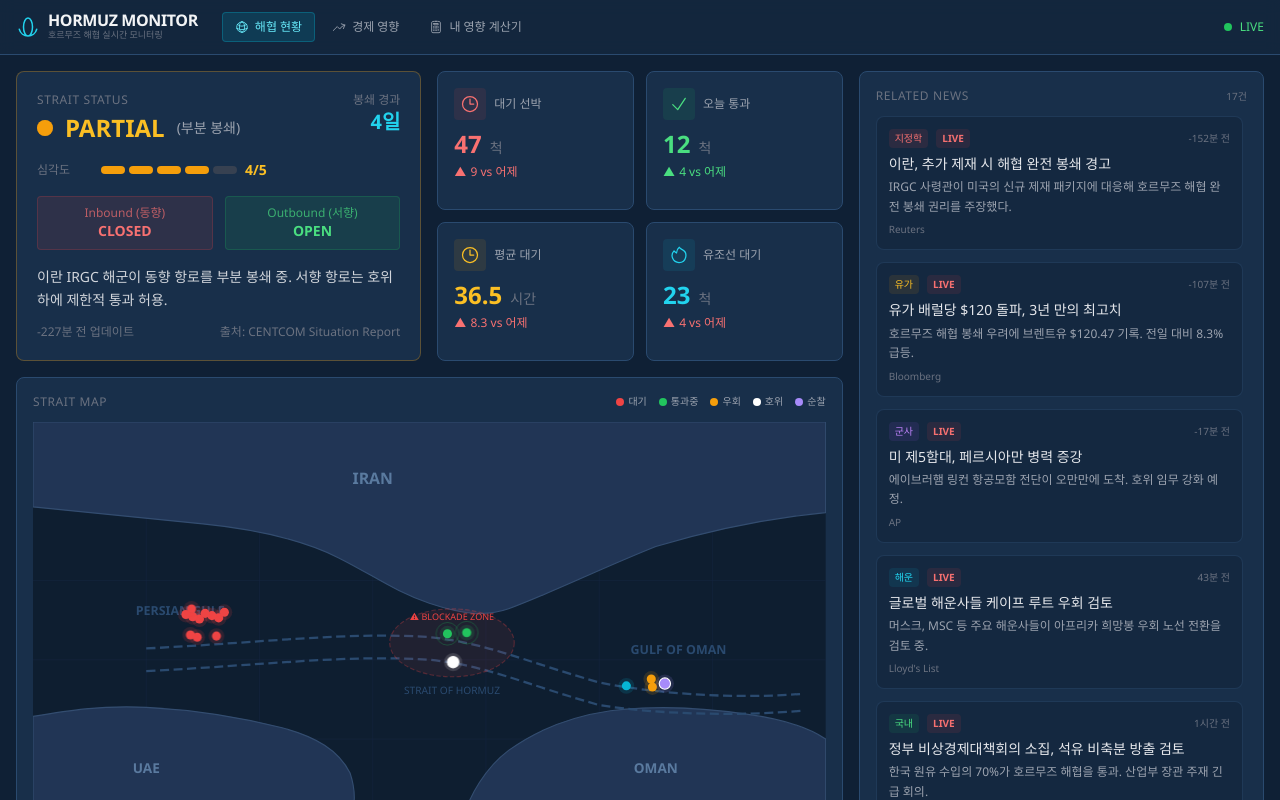
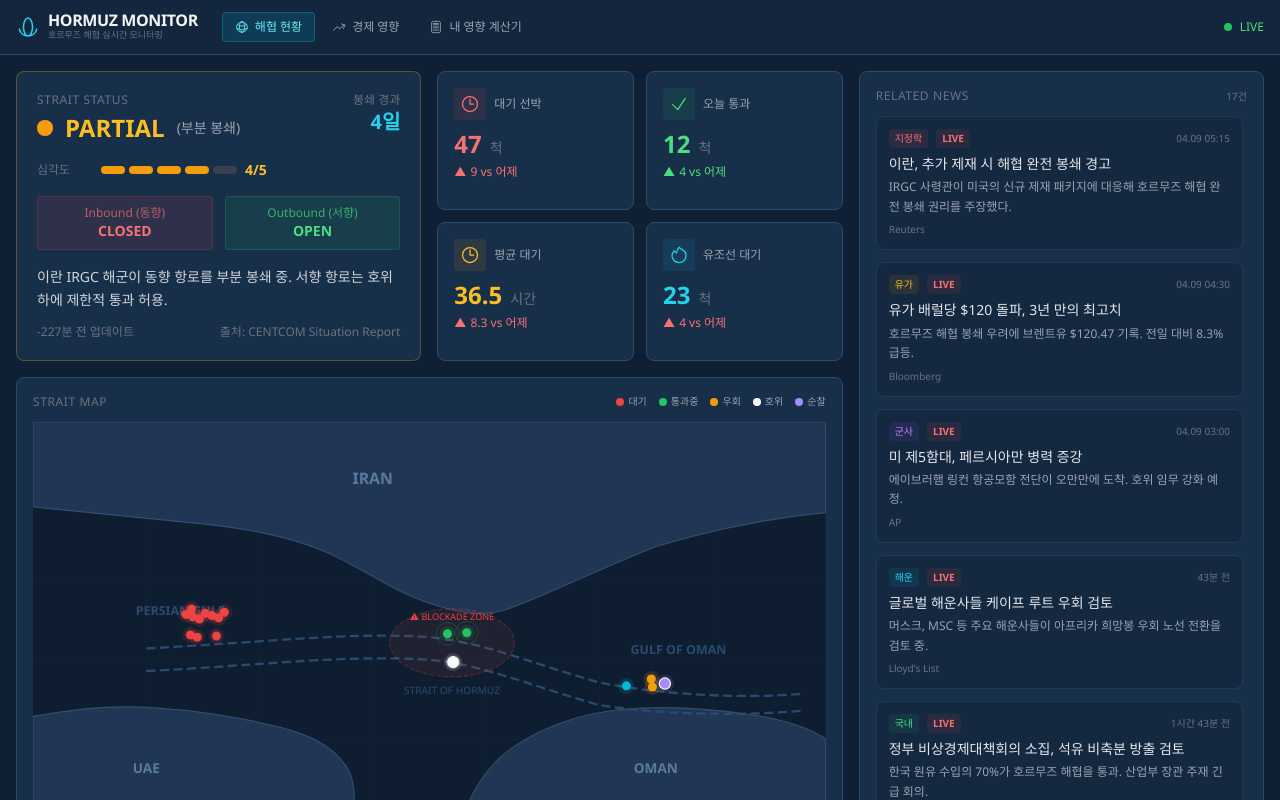
Before and after one commit to yourjini/hormuz-strait-monitor, a Next.js app: page / in a window 1280 px wide. Shown: the top 800 px of the page. Built offline with nearby package versions, Linux system fonts and the light colour scheme.

Commit message:
fix: 뉴스 시간 표시 개선 + 최신순 정렬
- 최신 뉴스가 위로 오도록 정렬
- 마이너스 시간 제거 (미래 날짜는 절대 시간으로 표시)
- 59분 초과 시 "n시간 n분 전" 형식으로 표기

Co-Authored-By: Claude Opus 4.6 <noreply@anthropic.com>

```diff
--- a/components/NewsFeed.js
+++ b/components/NewsFeed.js
@@ -17,7 +17,7 @@ export default function NewsFeed({ data = [] }) {
         <div className="text-[10px] text-gray-500">{data.length}건</div>
       </div>
       <div className="flex-1 overflow-y-auto space-y-3 pr-1">
-        {data.map((article) => {
+        {[...data].sort((a, b) => new Date(b.publishedAt) - new Date(a.publishedAt)).map((article) => {
           const cat = categoryConfig[article.category] || { label: article.category, color: 'text-gray-400 bg-gray-500/10' }
           const isRecent = (Date.now() - new Date(article.publishedAt).getTime()) < 3 * 60 * 60 * 1000
 
@@ -56,11 +56,29 @@ export default function NewsFeed({ data = [] }) {
 }
 
 function formatNewsTime(dateStr) {
-  const diff = Date.now() - new Date(dateStr).getTime()
+  const d = new Date(dateStr)
+  const diff = Date.now() - d.getTime()
+
+  if (diff < 0) {
+    // 미래 날짜인 경우 절대 시간 표시
+    return formatAbsolute(d)
+  }
+
   const mins = Math.floor(diff / 60000)
   if (mins < 60) return `${mins}분 전`
   const hours = Math.floor(mins / 60)
-  if (hours < 24) return `${hours}시간 전`
+  const remainMins = mins % 60
+  if (hours < 24) {
+    return remainMins > 0 ? `${hours}시간 ${remainMins}분 전` : `${hours}시간 전`
+  }
   const days = Math.floor(hours / 24)
   return `${days}일 전`
 }
+
+function formatAbsolute(d) {
+  const m = (d.getMonth() + 1).toString().padStart(2, '0')
+  const day = d.getDate().toString().padStart(2, '0')
+  const h = d.getHours().toString().padStart(2, '0')
+  const min = d.getMinutes().toString().padStart(2, '0')
+  return `${m}.${day} ${h}:${min}`
+}
```
